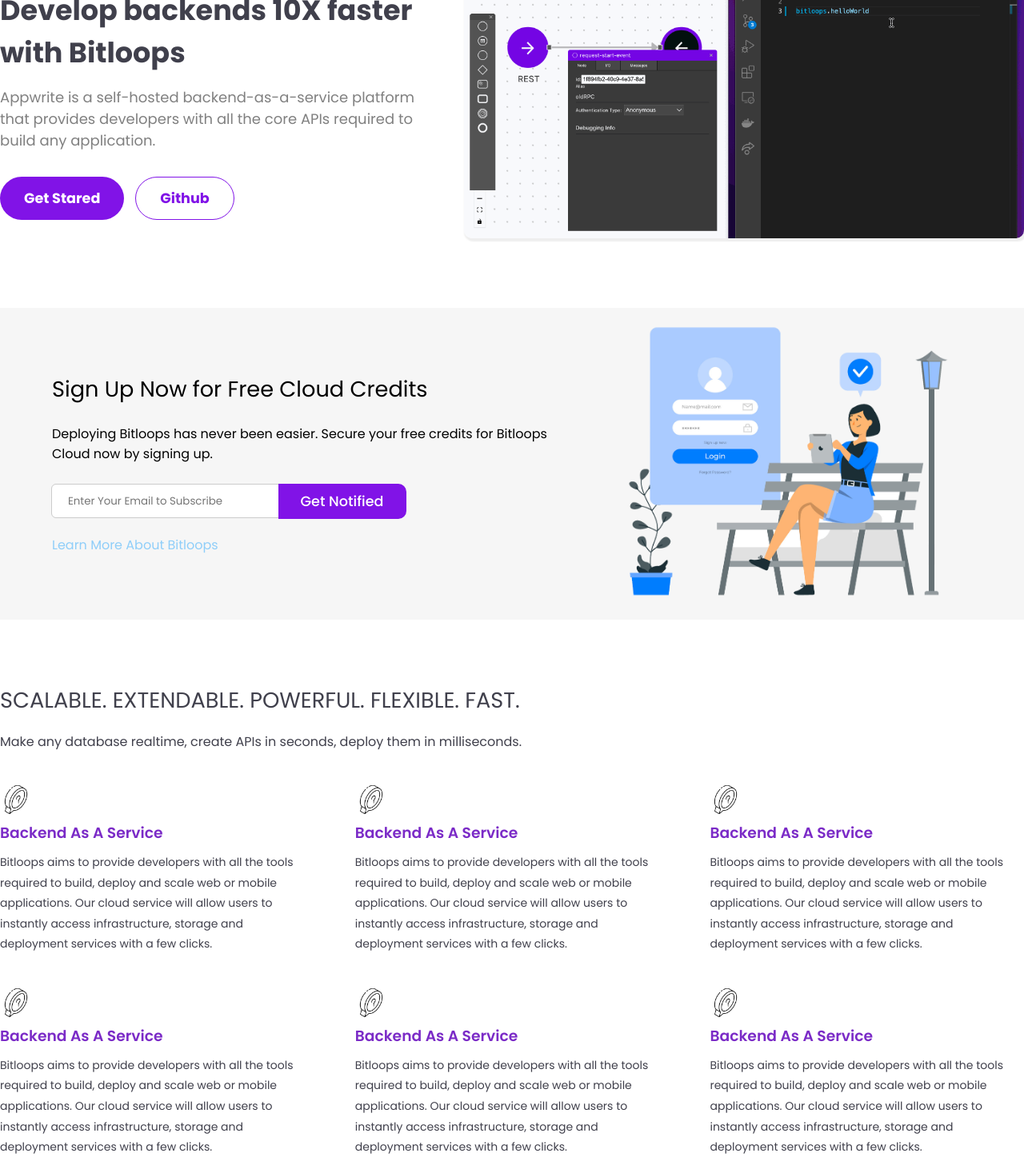
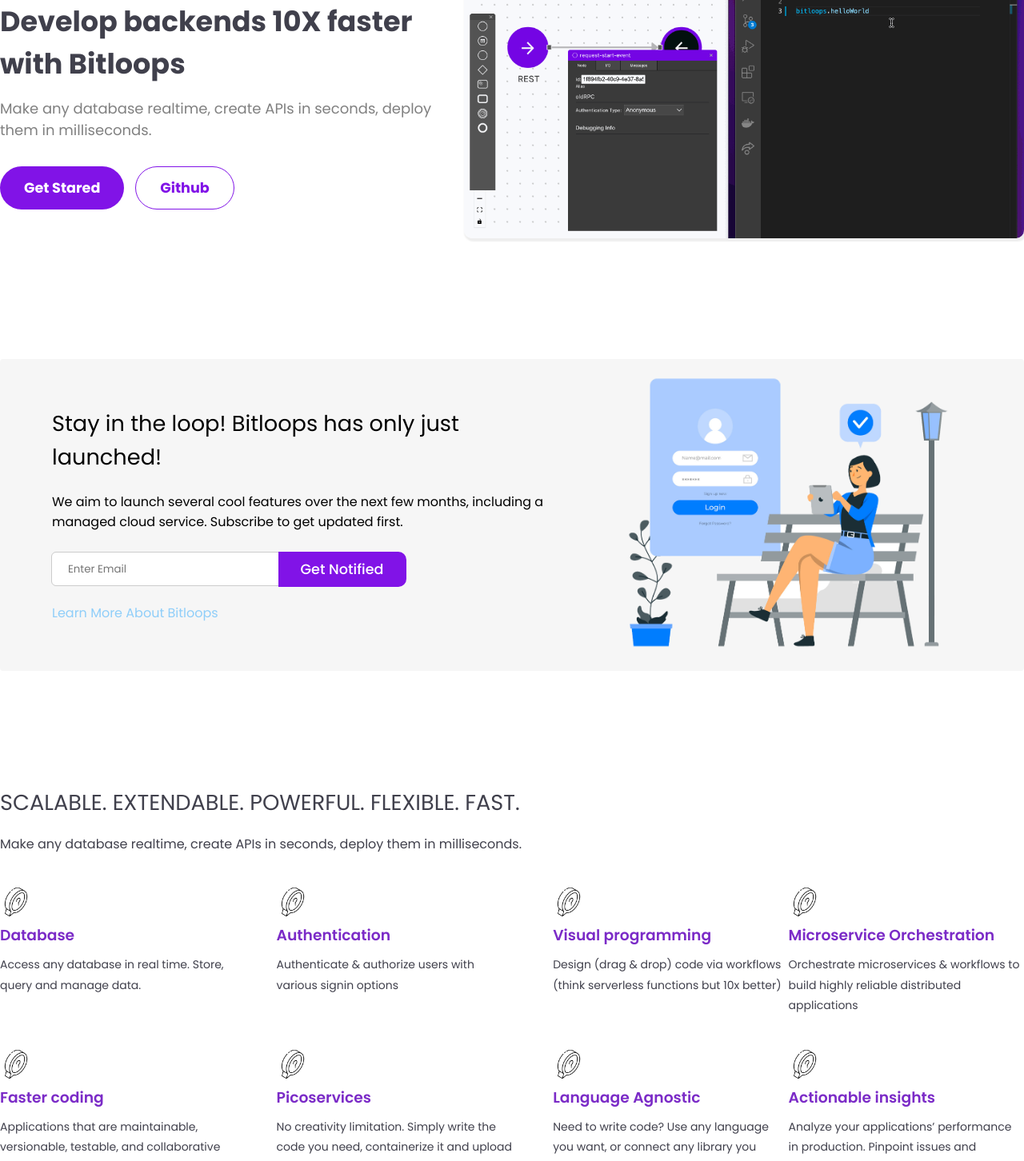
Before and after one commit to soohaib01/bitloop, a Next.js app: page /LandingOne in a window 1280 px wide. Shown: the part 300-1752 px from the top of the page at 80% size. Built offline with nearby package versions, Linux system fonts and the light colour scheme.

Commit message:
Updated Requirements

```diff
--- a/components/LandingOne/secondSection.jsx
+++ b/components/LandingOne/secondSection.jsx
@@ -10,13 +10,13 @@
             <div className={Styles.InnerContainer}>
                 <div className={Styles.RightContainer}>
                    <div className={Styles.Heading}>
-                       <h1>Sign Up Now for Free Cloud Credits</h1>
+                       <h1>Stay in the loop! Bitloops has only just launched!</h1>
                    </div>
                    <div className={Styles.Content}>
-                       <p>Deploying Bitloops has never been easier. Secure your free credits for Bitloops Cloud now by signing up.</p>
+                       <p>We aim to launch several cool features over the next few months, including a managed cloud service. Subscribe to get updated first.</p>
                    </div>
                    <div className={Styles.NewsLeytter}>
-                       <input type="text" placeholder='Enter Your Email to Subscribe' className={Styles.EmailBox} />
+                       <input type="text" placeholder='Enter Email' className={Styles.EmailBox} />
                        <button className={Styles.EmailBtn} onClick={notify}>Get Notified</button>
                        <ToastContainer />
                    </div>
--- a/components/LandingOne/thirdSection.jsx
+++ b/components/LandingOne/thirdSection.jsx
@@ -13,34 +13,33 @@
           <div className={Styles.FirstLayer}>
               <ul>
                   <li><div className={Styles.Icon}><img src="/faqsvg.png" alt="" className={Styles.Icon}/></div></li>
-                  <li><div className={Styles.HeadingService}><h3>Backend As A Service</h3></div></li>
-                  <li><div className={Styles.Content}><p className={Styles.ContentP}>Bitloops aims to provide developers with all the tools required to build,
-deploy and scale web or mobile applications.
-
-Our cloud service will allow users to instantly access infrastructure,
-storage and deployment services with a few clicks.</p></div></li>
+                  <li><div className={Styles.HeadingService}><h3>Database​</h3></div></li>
+                  <li><div className={Styles.Content}>
+                      <p className={Styles.ContentP}>Access any database in real time. Store, query and manage data​.</p>
+</div></li>
               </ul>
           </div>
           <div className={Styles.FirstLayer} id={Styles.MiddleLayer}>
               <ul>
                   <li><div className={Styles.Icon}><img src="/faqsvg.png" alt="" className={Styles.Icon}/></div></li>
-                  <li><div className={Styles.HeadingService}><h3>Backend As A Service</h3></div></li>
-                  <li><div className={Styles.Content}><p className={Styles.ContentP}>Bitloops aims to provide developers with all the tools required to build,
-deploy and scale web or mobile applications.
-
-Our cloud service will allow users to instantly access infrastructure,
-storage and deployment services with a few clicks.</p></div></li>
+                  <li><div className={Styles.HeadingService}><h3>Authentication​</h3></div></li>
+                  <li><div className={Styles.Content}><p className={Styles.ContentP}>Authenticate & authorize users with various signin options​</p></div></li>
               </ul>
           </div>
           <div className={Styles.FirstLayer}>
               <ul>
                   <li><div className={Styles.Icon}><img src="/faqsvg.png" alt="" className={Styles.Icon}/></div></li>
-                  <li><div className={Styles.HeadingService}><h3>Backend As A Service</h3></div></li>
-                  <li><div className={Styles.Content}><p className={Styles.ContentP}>Bitloops aims to provide developers with all the tools required to build,
-deploy and scale web or mobile applications.
+                  <li><div className={Styles.HeadingService}><h3>Visual programming​</h3></div></li>
+                  <li><div className={Styles.Content}><p className={Styles.ContentP}>Design (drag & drop) code via workflows (think serverless functions but 10x better) ​</p></div></li>
+              </ul>
+          </div>
+          <div className={Styles.FirstLayer}>
+              <ul>
+                  <li><div className={Styles.Icon}><img src="/faqsvg.png" alt="" className={Styles.Icon}/></div></li>
+                  <li><div className={Styles.HeadingService}><h3>Microservice Orchestration​</h3></div></li>
+                  <li><div className={Styles.Content}><p className={Styles.ContentP}>Orchestrate microservices & workflows to build highly reliable distributed applications ​
 
-Our cloud service will allow users to instantly access infrastructure,
-storage and deployment services with a few clicks.</p></div></li>
+​</p></div></li>
               </ul>
           </div>
       </div>
@@ -48,34 +47,30 @@
           <div className={Styles.FirstLayer}>
               <ul>
                   <li><div className={Styles.Icon}><img src="/faqsvg.png" alt="" className={Styles.Icon}/></div></li>
-                  <li><div className={Styles.HeadingService}><h3>Backend As A Service</h3></div></li>
-                  <li><div className={Styles.Content}><p className={Styles.ContentP}>Bitloops aims to provide developers with all the tools required to build,
-deploy and scale web or mobile applications.
-
-Our cloud service will allow users to instantly access infrastructure,
-storage and deployment services with a few clicks.</p></div></li>
+                  <li><div className={Styles.HeadingService}><h3>Faster coding​</h3></div></li>
+                  <li><div className={Styles.Content}><p className={Styles.ContentP}>Applications that are maintainable, versionable, testable, and collaborative​</p></div></li>
               </ul>
           </div>
           <div className={Styles.FirstLayer} id={Styles.MiddleLayer}>
               <ul>
                   <li><div className={Styles.Icon}><img src="/faqsvg.png" alt="" className={Styles.Icon}/></div></li>
-                  <li><div className={Styles.HeadingService}><h3>Backend As A Service</h3></div></li>
-                  <li><div className={Styles.Content}><p className={Styles.ContentP}>Bitloops aims to provide developers with all the tools required to build,
-deploy and scale web or mobile applications.
-
-Our cloud service will allow users to instantly access infrastructure,
-storage and deployment services with a few clicks.</p></div></li>
+                  <li><div className={Styles.HeadingService}><h3>Picoservices​</h3></div></li>
+                  <li><div className={Styles.Content}><p className={Styles.ContentP}>
+                  No creativity limitation. Simply write the code you need, containerize it and upload it for execution.​</p></div></li>
               </ul>
           </div>
           <div className={Styles.FirstLayer}>
               <ul>
                   <li><div className={Styles.Icon}><img src="/faqsvg.png" alt="" className={Styles.Icon}/></div></li>
-                  <li><div className={Styles.HeadingService}><h3>Backend As A Service</h3></div></li>
-                  <li><div className={Styles.Content}><p className={Styles.ContentP}>Bitloops aims to provide developers with all the tools required to build,
-deploy and scale web or mobile applications.
-
-Our cloud service will allow users to instantly access infrastructure,
-storage and deployment services with a few clicks.</p></div></li>
+                  <li><div className={Styles.HeadingService}><h3>Language Agnostic​</h3></div></li>
+                  <li><div className={Styles.Content}><p className={Styles.ContentP}>Need to write code? Use any language you want, or connect any library you need. 100% flexibility​.</p></div></li>
+              </ul>
+          </div>
+          <div className={Styles.FirstLayer}>
+              <ul>
+                  <li><div className={Styles.Icon}><img src="/faqsvg.png" alt="" className={Styles.Icon}/></div></li>
+                  <li><div className={Styles.HeadingService}><h3>Actionable insights​</h3></div></li>
+                  <li><div className={Styles.Content}><p className={Styles.ContentP}>Analyze your applications’ performance in production. Pinpoint issues and correlations across your microservices and workflows​ks.</p></div></li>
               </ul>
           </div>
       </div>
--- a/components/LandingOne/topSection.jsx
+++ b/components/LandingOne/topSection.jsx
@@ -7,14 +7,14 @@
       <div className={Styles.InnerContainer}>
         <div className={Styles.RightContainer}>
           <div className={Styles.BtnTopRounded}>
-            <p>Lorem ipsum dolor sit sit lorem</p>
+            <p>Self-hosted launch. Managed cloud coming soon</p>
           </div>
           <div className={Styles.Heading}>
             <h1>Develop backends 10X faster with Bitloops</h1>
           </div>
           <div className={Styles.Content}>
-            <p>Appwrite is a self-hosted backend-as-a-service platform
-              that provides developers with all the core APIs required to build any application.</p>
+          <p>Make any database realtime, create APIs in seconds,
+             deploy them in milliseconds.​</p>
           </div>
           <div className={Styles.BtnGroup}>
             <button className={Styles.BtnOne}>Get Stared</button>
--- a/pages/LandingOne.js
+++ b/pages/LandingOne.js
@@ -19,14 +19,14 @@
       <Offer />
       {/* Code Section */}
        {/* Table formatting Throguht props  */}
-       <Table />
-      <Code />
+
+      {/* <Code /> */}
       {/* Community */}
       <Community />
       {/* Counter */}
-      <Counter />
+      {/* <Counter /> */}
       {/* Tech Stacks */}
-      <Tech />
+      <Table />
 
     </div>
   );
--- a/styles/Landing/Community.module.css
+++ b/styles/Landing/Community.module.css
@@ -24,7 +24,11 @@
     align-items: center;
     gap: 20rem;
     margin-top: 3rem;
-    margin-left: 5rem;
+    justify-content: center;
+    margin-left: 0;
+    border-top: 1px solid #efefef;
+    border-bottom: 1px solid #efefef;
+    padding: 40px 0;
 }
 .TopHeading > h1{
     color: #40404c;
--- a/styles/Landing/Second.module.css
+++ b/styles/Landing/Second.module.css
@@ -13,7 +13,9 @@
 align-items: center;
 width: 100%;
 background: #f6f6f6;
-padding: 20px 0px;
+  padding: 20px 0px;
+ margin-top: 4rem !important;
+ border-radius: 4px;
 }
 .RightContainer {
   display: flex;
--- a/styles/Landing/Third.module.css
+++ b/styles/Landing/Third.module.css
@@ -12,6 +12,7 @@
   font-weight: 400;
   font-family: "Poppins", sans-serif;
   text-transform: capitalize;
+  margin-top: 4rem;
 }
 .Heading > p {
   color: #40404c;
--- a/styles/Landing/Top.module.css
+++ b/styles/Landing/Top.module.css
@@ -34,7 +34,7 @@
 }
 .BtnTopRounded {
   background: #32c671;
-  width: 40%;
+  width: 65%;
   border-radius: 20px;
   padding: 2px;
 }
@@ -104,7 +104,7 @@
   }
   .BtnTopRounded {
     width: 100%;
-    max-width: 50%;
+    max-width: 94%;
     text-align: center;
   }
   .RightContainer {
--- a/styles/Nav.module.css
+++ b/styles/Nav.module.css
@@ -30,7 +30,10 @@
   margin-right: 20px;
   margin-bottom: 4px;
 }
-
+.Git{
+  width: 17px;
+  height: 17px;
+}
 .BtnStyleOne {
   font-size: 1rem;
   padding: 12px 20px;
```
Also changed, not shown: components/LandingOne/community.jsx (+9 -3 lines), components/navbar.jsx (+7 -3 lines), public/GitHub-Mark.png (added).
